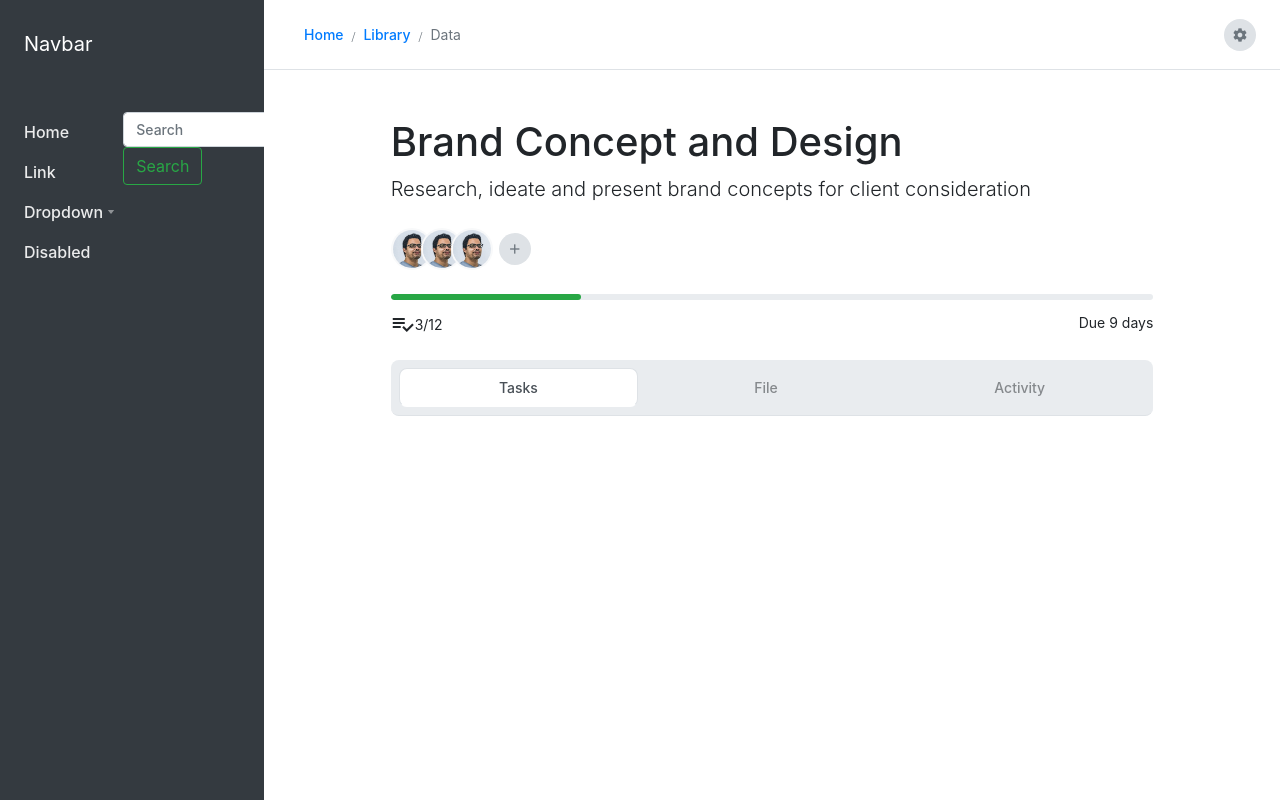
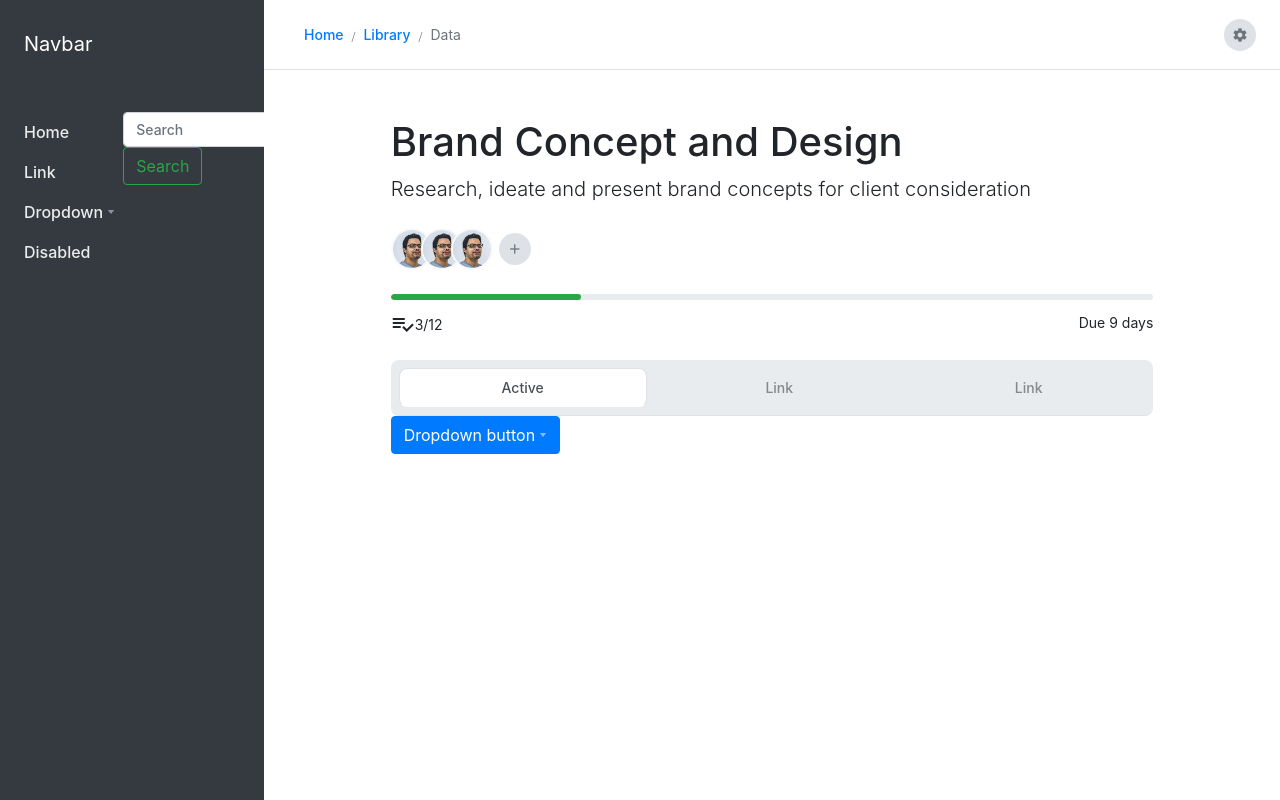
Before and after one commit to bitbrothers/npm-ui-component, a React (Create React App) app: page / in a window 1280 px wide. Built offline with nearby package versions, Linux system fonts and the light colour scheme.

Commit message:
Dropdown Button functionality

```diff
--- a/src/App.js
+++ b/src/App.js
@@ -9,7 +9,6 @@ import Task from './components/Task/Task';
 
 class App extends React.Component {
 
-/*
   componentDidMount(){
     this.sidebarCollapse();
     this.menu();
@@ -78,7 +77,7 @@ class App extends React.Component {
         .end()
         .appendTo(element);
     }, time);
-  }*/
+  }
 
 
   render() {
--- a/src/components/Task/Task.js
+++ b/src/components/Task/Task.js
@@ -5,6 +5,7 @@ import Breadcrumbs from '../bootstrap/Breadcrumbs';
 import Navbar from '../bootstrap/Navbar';
 import Header from './Header'
 import Nav from '../bootstrap/Nav';
+import Dropwdown from '../bootstrap/Dropwdown';
 
 function Task() {
     return (
@@ -20,6 +21,7 @@ function Task() {
                         <div class="col-lg-11 col-xl-10">
                             <Header />
                             <Nav />
+                            <Dropwdown />
                         </div>
                     </div>
                 </div>
--- a/src/components/bootstrap/Dropwdown.js
+++ b/src/components/bootstrap/Dropwdown.js
@@ -2,11 +2,11 @@ import React from 'react'
 
 function Dropwdown() {
     return (
-        <div class="dropdown">
-            <button class="btn btn-secondary dropdown-toggle" type="button" id="dropdownMenuButton" data-toggle="dropdown" aria-haspopup="true" aria-expanded="false">
+        <div class="dropdown js-dropdown">
+            <button class="btn btn-primary js-dropdown-toggle dropdown-toggle" type="button" id="dropdownMenuButton" data-toggle="dropdown" aria-haspopup="true" aria-expanded="false">
             Dropdown button
             </button>
-            <div class="dropdown-menu" aria-labelledby="dropdownMenuButton">
+            <div class="dropdown-menu js-dropdown-list" aria-labelledby="dropdownMenuButton">
             <a class="dropdown-item" href="#">Action</a>
             <a class="dropdown-item" href="#">Another action</a>
             <a class="dropdown-item" href="#">Something else here</a>
--- a/src/components/bootstrap/Nav.js
+++ b/src/components/bootstrap/Nav.js
@@ -4,13 +4,13 @@ function Nav() {
     return (
         <ul class="nav nav-tabs nav-fill">
             <li class="nav-item">
-                <a class="nav-link active" href="#">Tasks</a>
+                <a class="nav-link active" href="#">Active</a>
             </li>
             <li class="nav-item">
-                <a class="nav-link" href="#">File</a>
+                <a class="nav-link" href="#">Link</a>
             </li>
             <li class="nav-item">
-                <a class="nav-link" href="#">Activity</a>
+                <a class="nav-link" href="#">Link</a>
             </li>
         </ul>
     )
```
